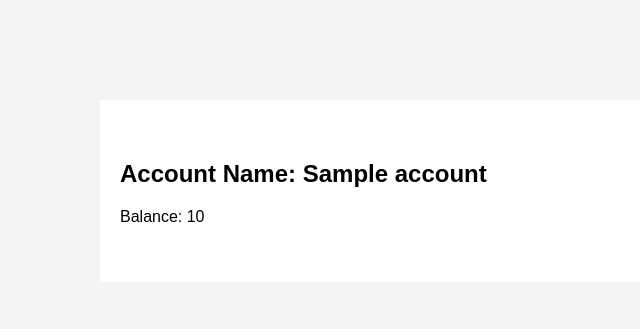
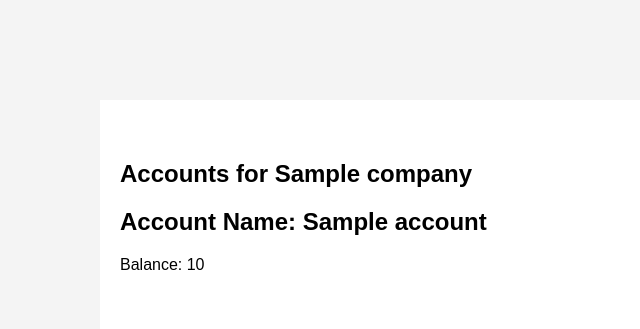
Before and after one commit to Asna-Zulfiqar/AMS, a Django app: template AMS/company/templates/account.html in a window 1280 px wide. Shown: the top 329 px of the page, without its empty margins (0-640 px from the left). Run offline with Django 3.2, Linux system fonts and the light colour scheme; the template is opened without the code that fills it: most values are stand-ins (such as "Sample title", 1, 10 or a date in 2020).

Commit message:
account.html

```diff
--- a/AMS/company/templates/account.html
+++ b/AMS/company/templates/account.html
@@ -10,17 +10,20 @@
 </head>
 <body>
 
+    <!-- Section 1 -->
+    <section id="section1">
+        <h1>Accounts for {{ company.company_name }}</h1>
 
-
-    <!-- Section 1 -->
-
-    <section id="section1">
-
-        <h2>Account Name: {{ accounts.account_name }}</h2>
-        <p>Balance: {{ accounts.balance}}</p>
+        <!-- Loop through the accounts -->
+        {% for account in accounts %}
+        <div class="account-details">
+            <h2>Account Name: {{ account.account_name }}</h2>
+            <p>Balance: {{ account.balance }}</p>
+        </div>
+        {% empty %}
+        <p>No accounts available for this company.</p>
+        {% endfor %}
     </section>
-
-
 
 </body>
 </html>
```
